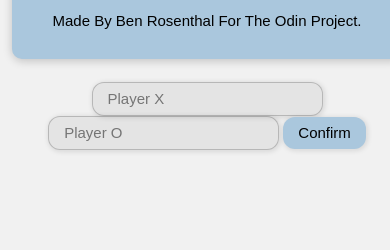
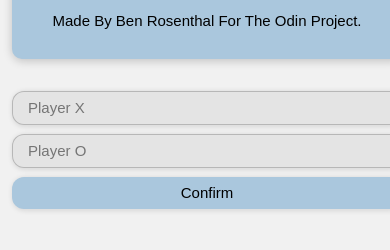
Before and after one commit to brosenthal3/tic-tac-toe, a plain HTML site: page index.html in a window 390 px wide. Shown: the part 94-344 px from the top of the page. Drawn offline with Linux system fonts and the light colour scheme; a web font is replaced by a local one.

Commit message:
css changes

```diff
--- a/script.js
+++ b/script.js
@@ -4,6 +4,8 @@ const gameBoard = (function(){
     const modifyBoard = (index) => {
         if(board[index] == ''){
             board[index] = current;
+        } else {
+            return;
         }
         current = _toggleCurrent();
 
@@ -48,7 +50,7 @@ const gameBoard = (function(){
             board[2] == 'O' && board[4] == 'O' && board[6] == 'O'
         ){
             return 'O';
-        } else if(board.indexOf('') > 0){
+        } else if(board.indexOf('') >= 0){
             return false;
         } else{
             return 'Tie';
--- a/styles.css
+++ b/styles.css
@@ -81,12 +81,19 @@ button:hover{
     margin-top:1em;
 }
 
-@media(max-width:600px){
+@media(max-width:755px){
     body{
         font-size:15px;
     }
     .container{
         width:90%;
+    }
+    #name-form{
+        display:flex;
+        flex-direction: column;
+    }
+    input, button{
+        margin-top:.6em;
     }
 }
 @media(max-width:400px){
```
